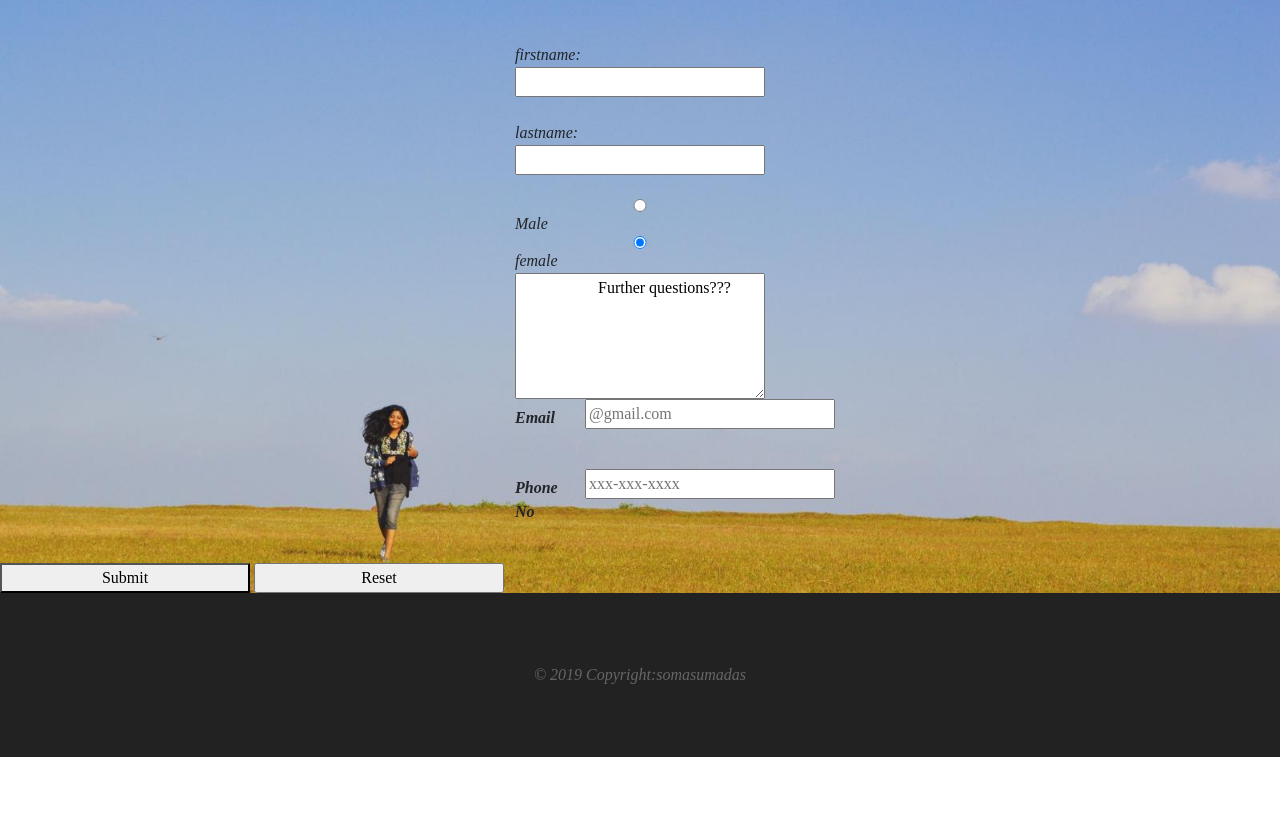
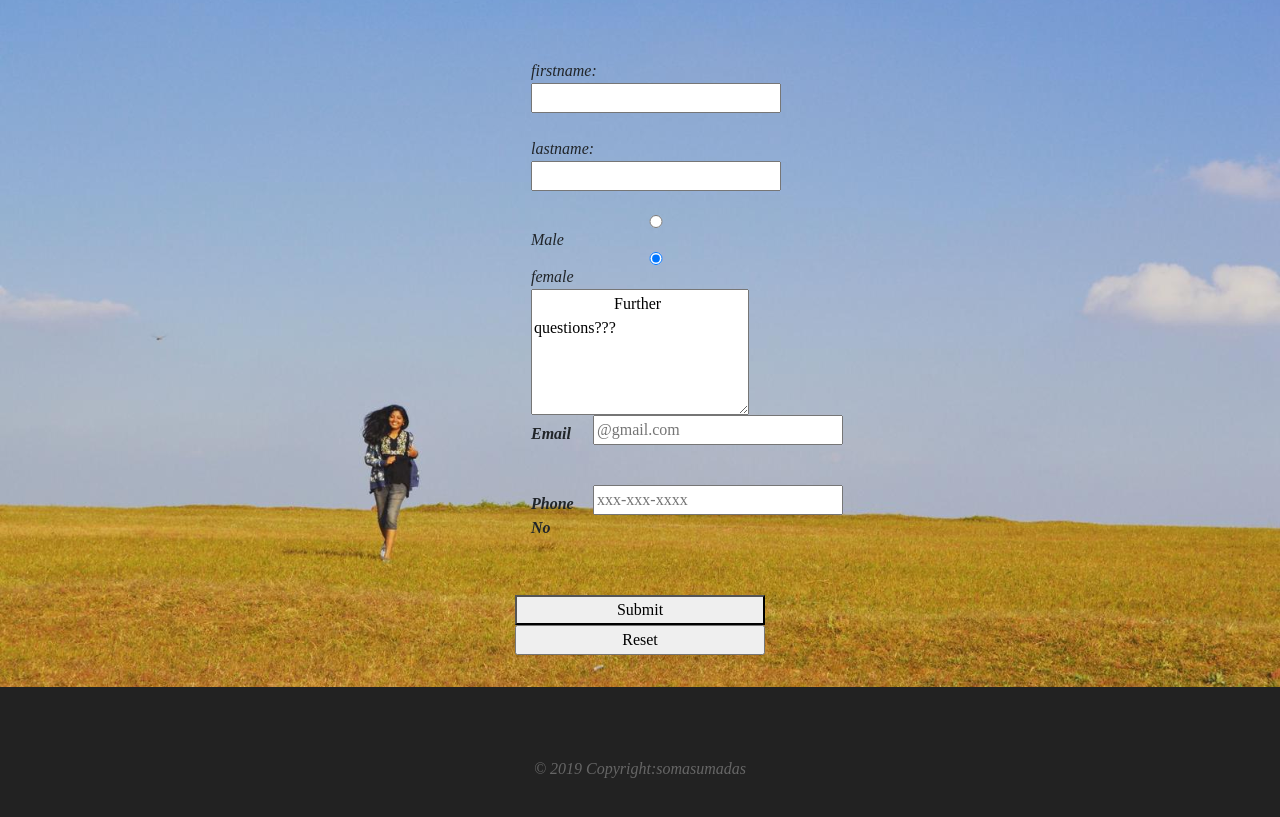
Before and after one commit to suma-gitrep/aboutme-styledsite, a plain HTML site: page Contact.html in a window 1280 px wide. Shown: the part 61-878 px from the top of the page. Before the commit the page ends 818 px from the top, so only its background shows below. Drawn offline with nearby package versions, Linux system fonts and the light colour scheme.

Commit message:
after adding flex

```diff
--- a/Contact.html
+++ b/Contact.html
@@ -41,6 +41,8 @@
 
 
     <form>
+        <div class="column">
+
       <br>
       <br>
       firstname:<br>
@@ -78,6 +80,8 @@
   </div>
   <button type="submit" >Submit</button>
   <input type="Reset" onvalue="Reset">
+  <div class="column">
+
   </form>
   </div>
 
```
